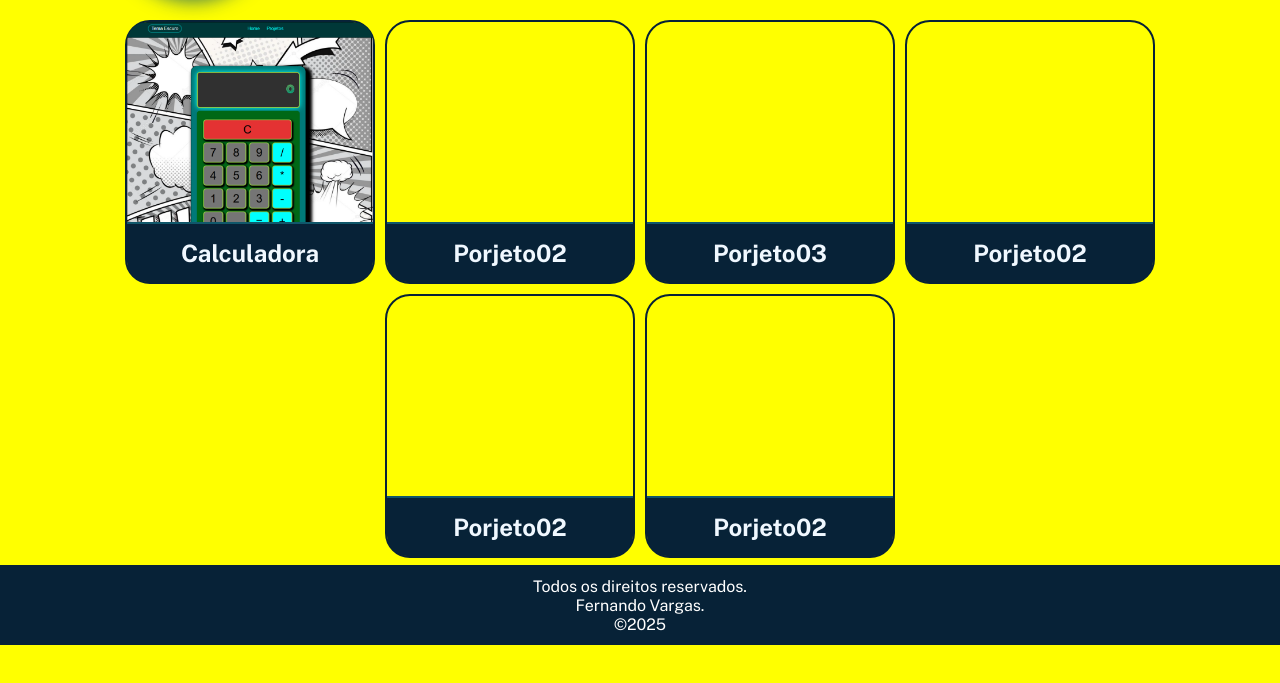
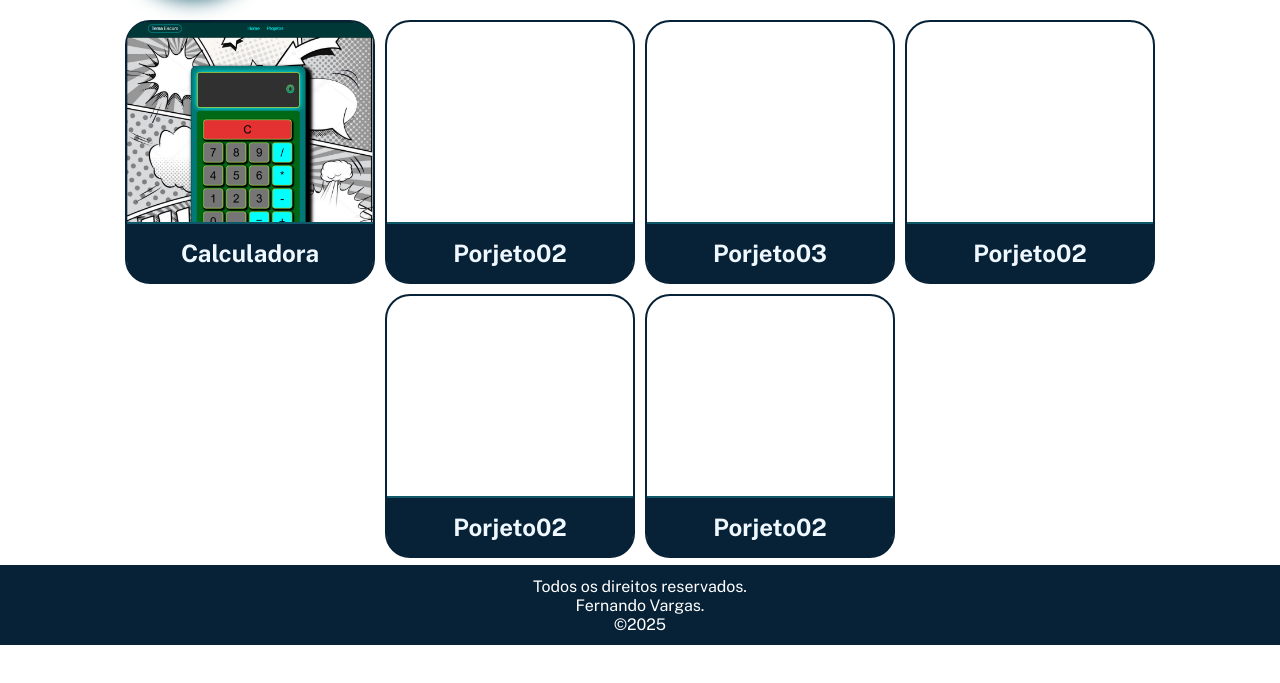
Before and after one commit to Fernando-H-J-Vargas/PaginaPessoal, a plain HTML site: page html/projetos.html in a window 1280 px wide. Shown: the part 155-838 px from the top of the page. Drawn offline with nearby package versions, Linux system fonts and the light colour scheme; a web font is replaced by a local one.

Commit message:
kkk
kkkkkk

```diff
--- a/html/projetos.css
+++ b/html/projetos.css
@@ -198,7 +198,7 @@ footer {
 @media (min-width: 1024px) {
 
     body {
-        background-color: brown;
+        background-color: rgb(255, 255, 255);
     }
     header a{
     position: relative;
@@ -214,7 +214,7 @@ footer {
 @media (min-width: 1200px) {
 
     body {
-        background-color: yellow;
+        background-color: rgb(255, 255, 255);
     }
 
 }
```
